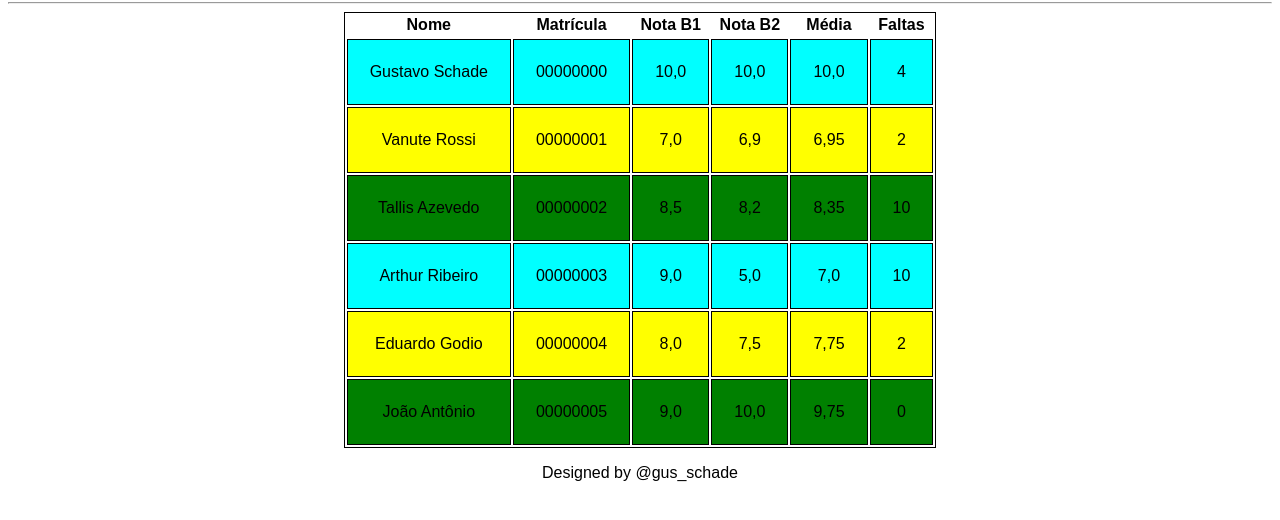
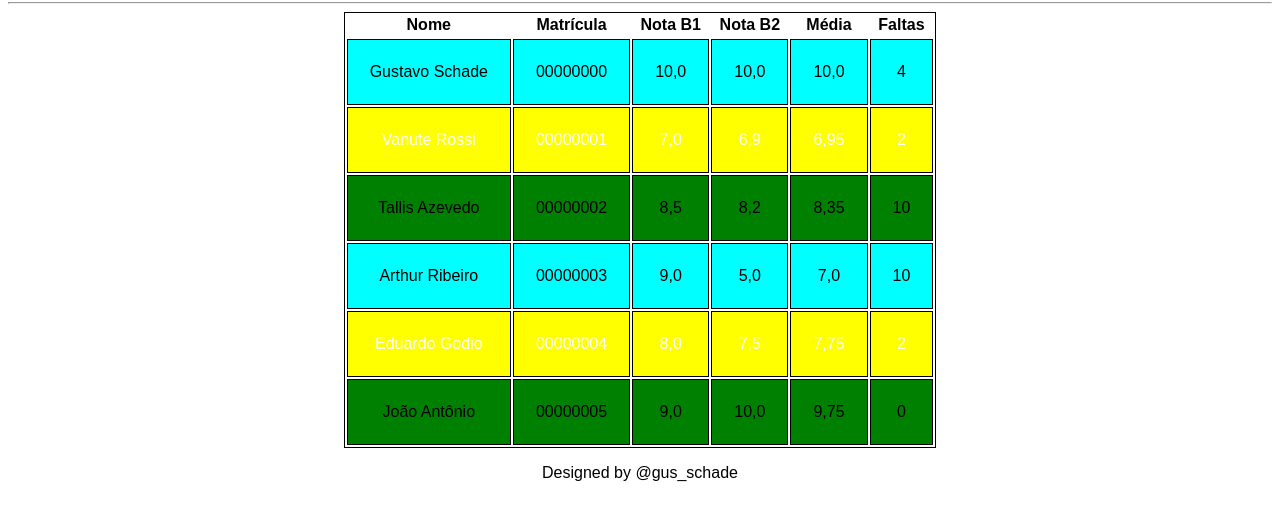
Before and after one commit to guschade/colored.studentgrades, a plain HTML site: page index.html in a window 1280 px wide. Shown: the part 88-608 px from the top of the page. Drawn offline with Linux system fonts and the light colour scheme.

Commit message:
Update index.html

```diff
--- a/index.html
+++ b/index.html
@@ -32,12 +32,12 @@
             <td>4</td>
          </tr>
          <tr class="linha5">
-            <td>Vanute Rossi</td>
-            <td>00000001</td>
-            <td>7,0</td>
-            <td>6,9</td>
-            <td>6,95</td>
-            <td>2</td>
+            <td style="color: white">Vanute Rossi</td>
+            <td style="color: white">00000001</td>
+            <td style="color: white">7,0</td>
+            <td style="color: white">6,9</td>
+            <td style="color: white">6,95</td>
+            <td style="color: white">2</td>
          </tr>
          <tr class="linha6">
             <td>Tallis Azevedo</td>
@@ -56,12 +56,12 @@
             <td>10</td>
          </tr>
          <tr class="linha5">
-            <td>Eduardo Godio</td>
-            <td>00000004</td>
-            <td>8,0</td>
-            <td>7,5</td>
-            <td>7,75</td>
-            <td>2</td>
+            <td style="color: white">Eduardo Godio</td>
+            <td style="color: white">00000004</td>
+            <td style="color: white">8,0</td>
+            <td style="color: white">7,5</td>
+            <td style="color: white">7,75</td>
+            <td style="color: white">2</td>
          </tr>
          <tr class="linha6">
             <td>João Antônio</td>
```
